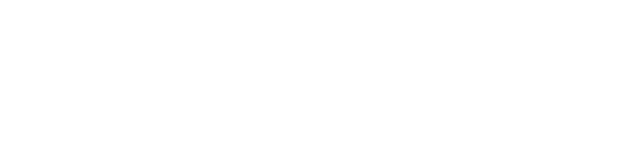
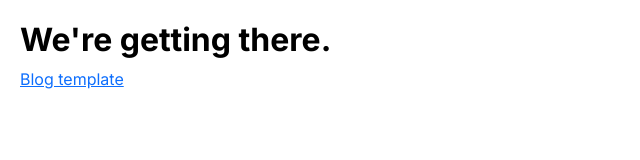
Before and after one commit to nicolas-trillo/portfolio, a plain HTML site: page index.html in a window 1280 px wide. Shown: the whole page, without its empty margins (0-640 px from the left). Drawn offline with Linux system fonts and the light colour scheme.

Commit message:
favicon & variable finetuning

```diff
--- a/index.html
+++ b/index.html
@@ -6,7 +6,13 @@
     <meta name="viewport" content="width=device-width, initial-scale=1.0" />
     <link rel="stylesheet" href="basic.css" />
     <link rel="stylesheet" href="style.css" />
+    <link rel="shortcut icon" href="./assets/favicon.ico" type="image/x-icon" />
     <title>Portfolio | Nicolas Trillo</title>
   </head>
-  <body></body>
+  <body>
+    <h1>We're getting there.</h1>
+    <div>
+      <a href="./blog/template/blog-template.html">Blog template</a>
+    </div>
+  </body>
 </html>
--- a/style.css
+++ b/style.css
@@ -0,0 +1,6 @@
+body {
+    padding: var(--spacing);
+}
+div {
+    margin-top: var(--half-spacing);
+}
```
Also changed, not shown: blog/template/blog-template.html (+5 -0 lines), assets/favicon.ico (added), 1 other file.
